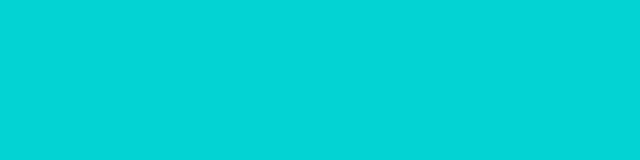
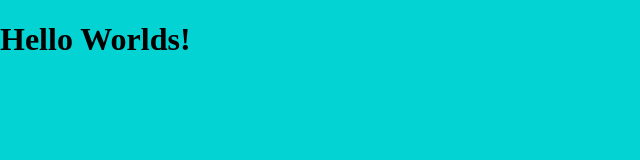
Before and after one commit to perceptionison/template-test, a plain HTML site: page template/index.html in a window 1280 px wide. Shown: the whole page, without its empty margins (0-640 px from the left). Drawn offline with Linux system fonts and the light colour scheme.

Commit message:
Hello world

```diff
--- a/template/index.html
+++ b/template/index.html
@@ -11,6 +11,7 @@
 </head>
 
 <body>
+    <h1>Hello Worlds!</h1>
 
     <script src="script.js"></script>
 </body>
```
